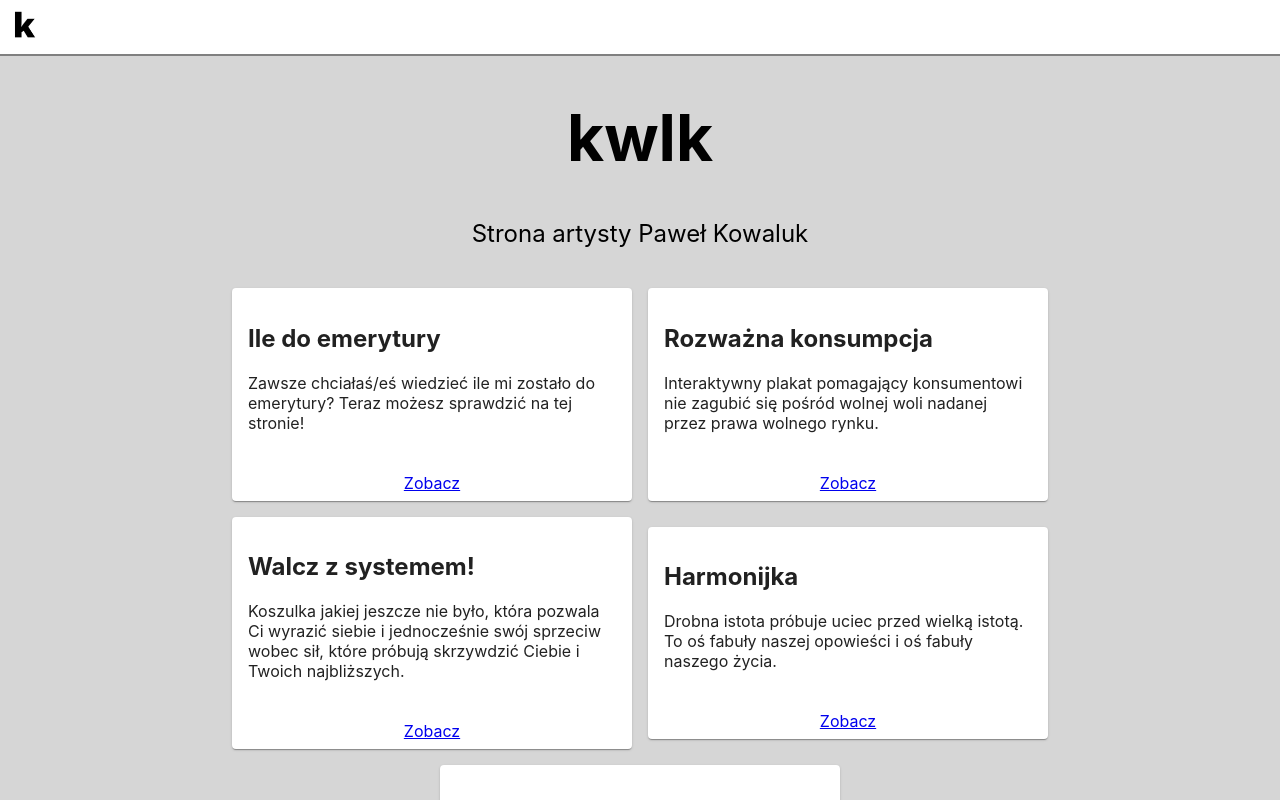
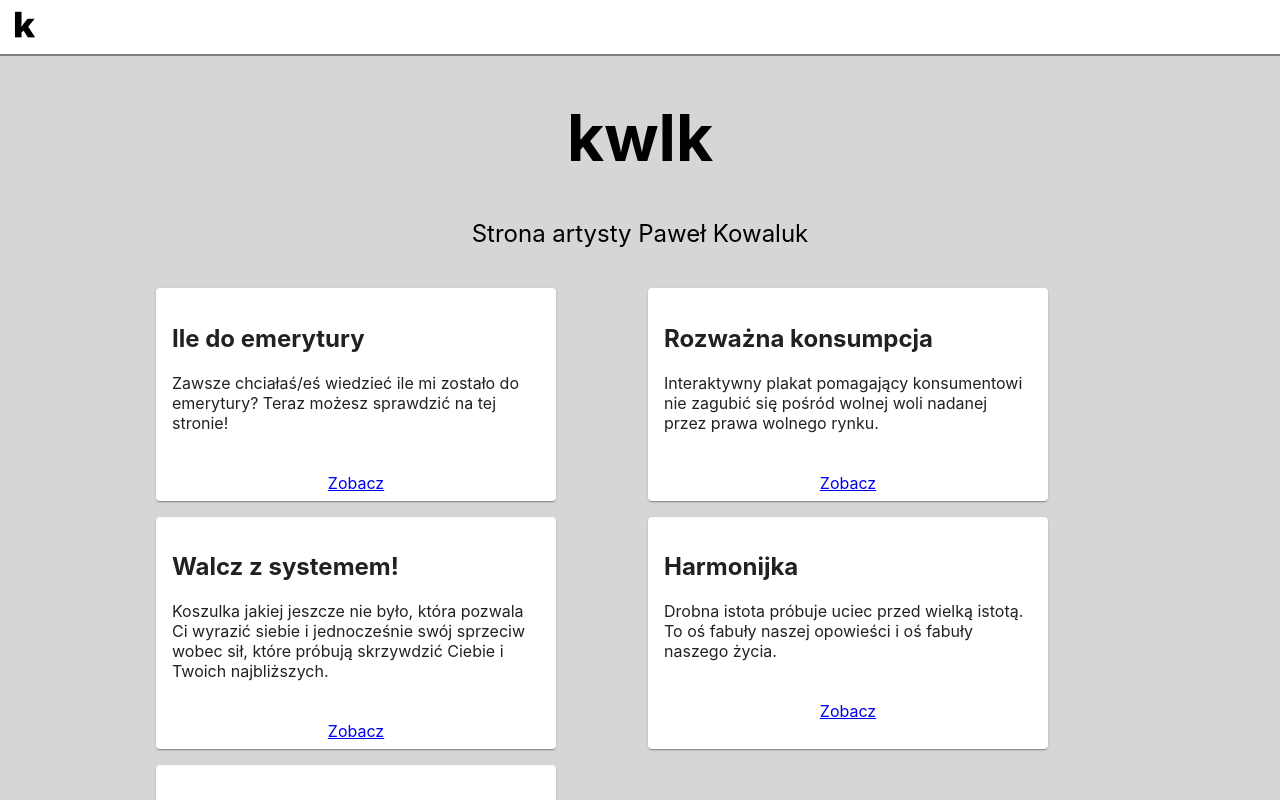
Before and after one commit to pensjonatus/kwlk, a Next.js app: page / in a window 1280 px wide. Shown: the top 800 px of the page. Built offline with nearby package versions, Linux system fonts and the light colour scheme; a web font is replaced by a local one.

Commit message:
grid display

```diff
--- a/styles/dom.module.css
+++ b/styles/dom.module.css
@@ -16,10 +16,8 @@
 }
 
 .featureList {
-  display: flex;
-  flex-wrap: wrap;
-  align-items: center;
-  justify-content: center;
+  display: grid;
+  grid-template-columns: repeat(auto-fit, minmax(400px, 1fr));
   gap: 1rem;
   max-width: 1000px;
   margin: 0 auto;
```
